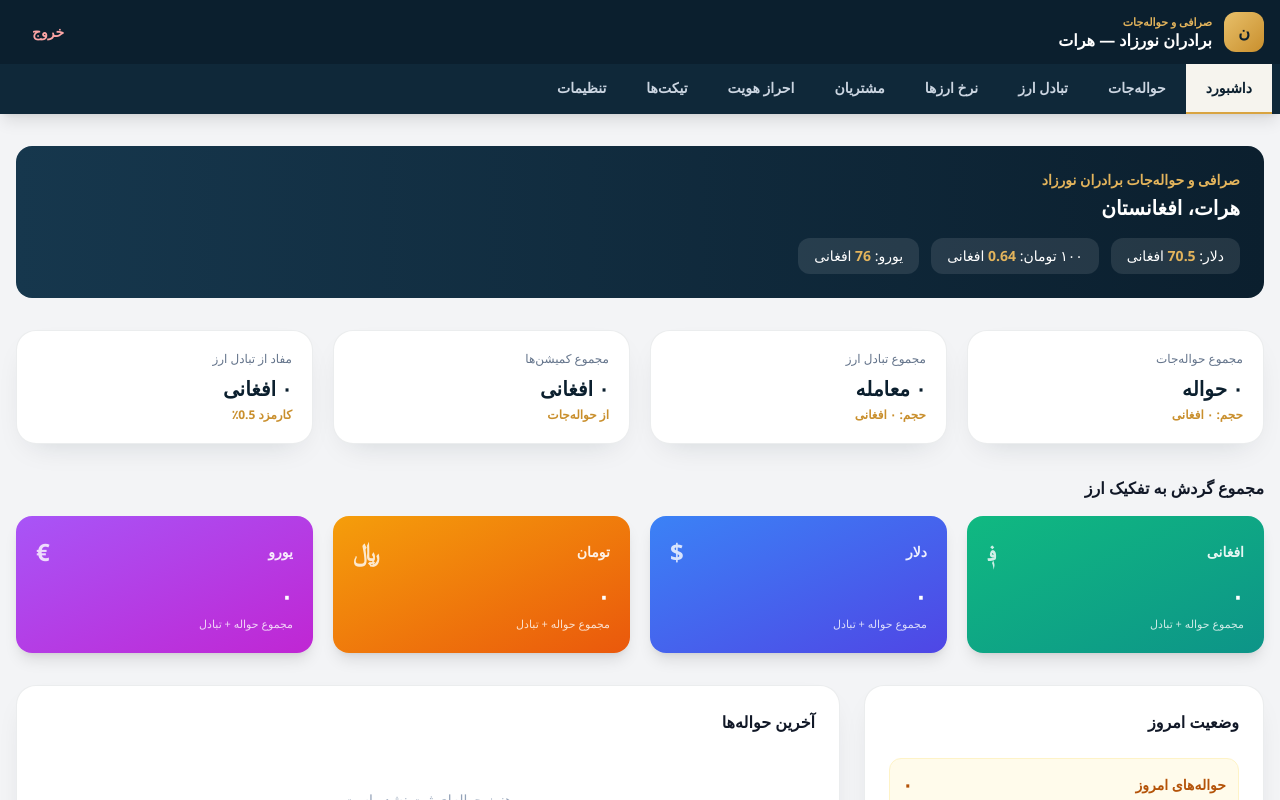
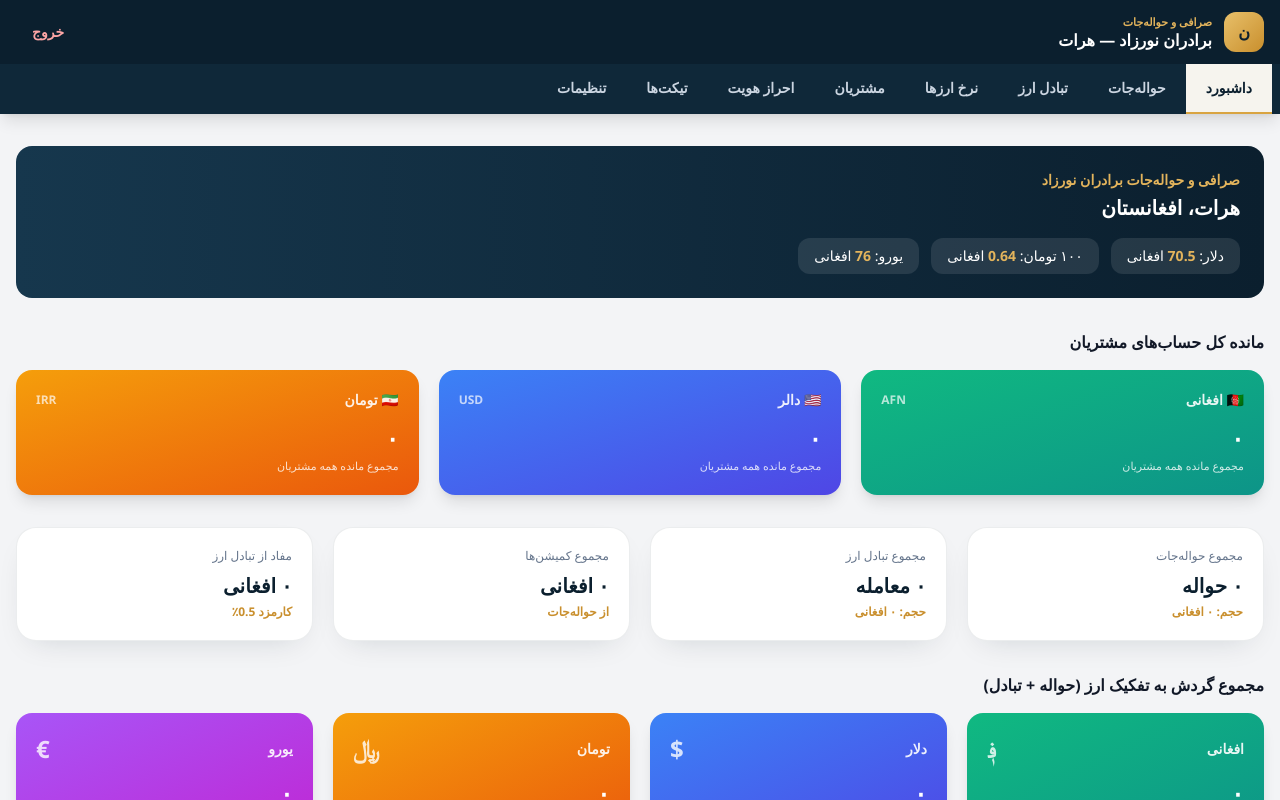
Before and after one commit to nasirahmadrahmati19-hue/exchange-admin, a Next.js app: page /dashboard in a window 1280 px wide. Shown: the top 800 px of the page. Built offline with nearby package versions, Linux system fonts and the light colour scheme; sample sign-in values are in the browser's storage; a small style sheet from the web is missing.

Commit message:
Refactor state initialization and data fetching

```diff
--- a/app/dashboard/page.tsx
+++ b/app/dashboard/page.tsx
@@ -4,15 +4,10 @@ import { useEffect, useState } from "react";
 
 export default function DashboardPage() {
   const [d, setD] = useState({
-    hawalaCount: 0,
-    hawalaVolume: 0,
-    tradeCount: 0,
-    tradeVolume: 0,
-    totalFee: 0,
-    tradeProfit: 0,
-    pending: 0,
-    today: 0,
+    hawalaCount: 0, hawalaVolume: 0, tradeCount: 0, tradeVolume: 0,
+    totalFee: 0, tradeProfit: 0, pending: 0, today: 0,
     cur: { "افغانی": 0, "دلار": 0, "تومان": 0, "یورو": 0 } as Record<string, number>,
+    accounts: { AFN: 0, USD: 0, IRR: 0 },
     rates: { usd: "70.5", eur: "76", toman: "0.64" },
     commission: "0.5",
     latest: [] as any[],
@@ -22,28 +17,30 @@ export default function DashboardPage() {
     try {
       const h = JSON.parse(localStorage.getItem("db_hawala") || "[]");
       const t = JSON.parse(localStorage.getItem("db_trades") || "[]");
+      const u = JSON.parse(localStorage.getItem("db_users") || "[]");
       let rates = { usd: "70.5", eur: "76", toman: "0.64" };
       const r = localStorage.getItem("db_rates");
       if (r) rates = { ...rates, ...JSON.parse(r) };
       let commission = "0.5";
       const s = localStorage.getItem("db_settings");
-      if (s) {
-        const p = JSON.parse(s);
-        if (p && p.commission) commission = p.commission;
-      }
+      if (s) { const p = JSON.parse(s); if (p && p.commission) commission = p.commission; }
 
       const toAFN = (amount: number, cur: string) => {
         if (cur === "تومان") return (amount / 1000) * Number(rates.toman);
-        if (cur === "دلار") return amount * Number(rates.usd);
+        if (cur === "دلار" || cur === "دالر") return amount * Number(rates.usd);
         if (cur === "یورو") return amount * Number(rates.eur);
         return amount;
       };
 
+      // مانده کل حساب‌های مشتریان
+      const acc = { AFN: 0, USD: 0, IRR: 0 };
+      u.forEach((x: any) => {
+        const b = x.balances || { AFN: Number(x.balance || 0), USD: 0, IRR: 0 };
+        acc.AFN += b.AFN || 0; acc.USD += b.USD || 0; acc.IRR += b.IRR || 0;
+      });
+
       const curSum: Record<string, number> = { "افغانی": 0, "دلار": 0, "تومان": 0, "یورو": 0 };
-      let hawalaVolume = 0;
-      let totalFee = 0;
-      let pending = 0;
-      let today = 0;
+      let hawalaVolume = 0, totalFee = 0, pending = 0, today = 0;
       const todayStr = new Date().toLocaleDateString("fa-IR");
 
       h.forEach((x: any) => {
@@ -55,8 +52,7 @@ export default function DashboardPage() {
         if (x.date === todayStr) today++;
       });
 
-      let tradeVolume = 0;
-      let tradeProfit = 0;
+      let tradeVolume = 0, tradeProfit = 0;
       t.forEach((x: any) => {
         const v = Number(x.afnValue || 0);
         tradeVolume += v;
@@ -65,18 +61,9 @@ export default function DashboardPage() {
       });
 
       setD({
-        hawalaCount: h.length,
-        hawalaVolume,
-        tradeCount: t.length,
-        tradeVolume,
-        totalFee,
-        tradeProfit,
-        pending,
-        today,
-        cur: curSum,
-        rates,
-        commission,
-        latest: h.slice(0, 4),
+        hawalaCount: h.length, hawalaVolume, tradeCount: t.length, tradeVolume,
+        totalFee, tradeProfit, pending, today,
+        cur: curSum, accounts: acc, rates, commission, latest: h.slice(0, 4),
       });
     } catch {}
   }, []);
@@ -90,7 +77,13 @@ export default function DashboardPage() {
     { t: "مفاد از تبادل ارز", v: fa(d.tradeProfit) + " افغانی", sub: "کارمزد " + d.commission + "٪" },
   ];
 
-  const currencies = [
+  const accountCards = [
+    { name: "افغانی", flag: "🇦🇫", code: "AFN", value: d.accounts.AFN, color: "from-emerald-500 to-teal-600" },
+    { name: "دالر", flag: "🇺🇸", code: "USD", value: d.accounts.USD, color: "from-blue-500 to-indigo-600" },
+    { name: "تومان", flag: "🇮🇷", code: "IRR", value: d.accounts.IRR, color: "from-amber-500 to-orange-600" },
+  ];
+
+  const turnover = [
     { name: "افغانی", symbol: "؋", color: "from-emerald-500 to-teal-600" },
     { name: "دلار", symbol: "$", color: "from-blue-500 to-indigo-600" },
     { name: "تومان", symbol: "﷼", color: "from-amber-500 to-orange-600" },
@@ -110,6 +103,23 @@ export default function DashboardPage() {
         </div>
       </div>
 
+      {/* مانده کل حساب‌های مشتریان */}
+      <div>
+        <h3 className="font-extrabold mb-4">مانده کل حساب‌های مشتریان</h3>
+        <div className="grid grid-cols-1 sm:grid-cols-3 gap-5">
+          {accountCards.map(c => (
+            <div key={c.code} className={`rounded-2xl bg-gradient-to-br ${c.color} p-5 text-white shadow-lg`}>
+              <div className="flex items-center justify-between">
+                <span className="text-sm font-bold opacity-90">{c.flag} {c.name}</span>
+                <span className="text-xs font-bold opacity-70">{c.code}</span>
+              </div>
+              <p className="text-2xl font-extrabold mt-3">{fa(c.value)}</p>
+              <p className="text-[11px] opacity-80 mt-1">مجموع مانده همه مشتریان</p>
+            </div>
+          ))}
+        </div>
+      </div>
+
       {/* کارت‌های خلاصه کسب‌وکار */}
       <div className="grid grid-cols-1 sm:grid-cols-2 lg:grid-cols-4 gap-5">
         {summary.map(s => (
@@ -121,11 +131,11 @@ export default function DashboardPage() {
         ))}
       </div>
 
-      {/* مستطیل‌های جداگانه مجموع به تفکیک ارز */}
+      {/* گردش به تفکیک ارز */}
       <div>
-        <h3 className="font-extrabold mb-4">مجموع گردش به تفکیک ارز</h3>
+        <h3 className="font-extrabold mb-4">مجموع گردش به تفکیک ارز (حواله + تبادل)</h3>
         <div className="grid grid-cols-1 sm:grid-cols-2 lg:grid-cols-4 gap-5">
-          {currencies.map(c => (
+          {turnover.map(c => (
             <div key={c.name} className={`rounded-2xl bg-gradient-to-br ${c.color} p-5 text-white shadow-lg`}>
               <div className="flex items-center justify-between">
                 <span className="text-sm font-bold opacity-90">{c.name}</span>
@@ -138,7 +148,7 @@ export default function DashboardPage() {
         </div>
       </div>
 
-      {/* آمار امروز + آخرین حواله‌ها */}
+      {/* وضعیت امروز + آخرین حواله‌ها */}
       <div className="grid grid-cols-1 lg:grid-cols-3 gap-6">
         <div className="card p-6">
           <h3 className="font-extrabold mb-6">وضعیت امروز</h3>
```
